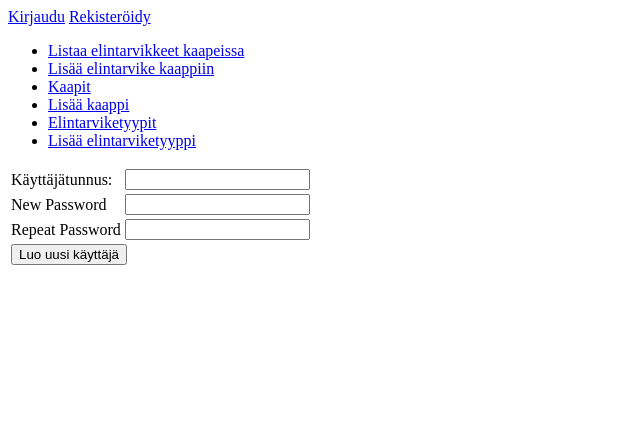
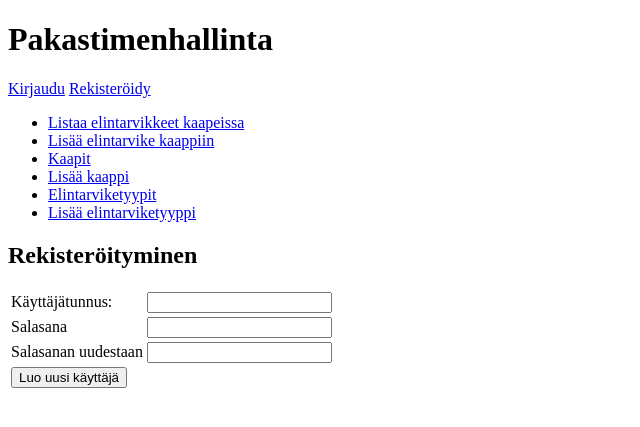
Before and after one commit to lukxsx/PakastimenHallinta, a Flask app: page /auth/uusikayttaja in a window 1280 px wide. Shown: the top 427 px of the page, without its empty margins (0-640 px from the left). Run offline with Flask 2, Linux system fonts and the light colour scheme.

Commit message:
käyttöliittymän ja kirjautumisen parantelua

```diff
--- a/application/auth/forms.py
+++ b/application/auth/forms.py
@@ -12,8 +12,8 @@ class LoginForm(FlaskForm):
 
 class CreateAccount(FlaskForm):
     tunnus = StringField("Käyttäjätunnus: ", [validators.InputRequired()])
-    salasana = PasswordField('New Password', [validators.InputRequired(), validators.EqualTo('varmistus', message='Salasanat eivät täsmää!')])
-    varmistus = PasswordField('Repeat Password')
+    salasana = PasswordField('Salasana', [validators.InputRequired(), validators.EqualTo('varmistus', message='Salasanat eivät täsmää!')])
+    varmistus = PasswordField('Salasanan uudestaan')
 
     class Meta:
         csrf = False
--- a/application/elintarvike/views.py
+++ b/application/elintarvike/views.py
@@ -6,6 +6,7 @@ from application.elintarvike.forms import ElintarvikeForm
 
 
 @app.route("/elintarvikkeet", methods=["GET"])
+@login_required
 def elintarvike_listaus():
     return render_template("elintarvikkeet/listaa.html", elintarvikkeet=Elintarvike.query.all())
 
--- a/application/kaappi/views.py
+++ b/application/kaappi/views.py
@@ -6,6 +6,7 @@ from application.kaappi.forms import KaappiForm
 
 
 @app.route("/kaapit", methods=["GET"])
+@login_required
 def kaappi_listaus():
     return render_template("kaapit/listaa.html", kaapit=Kaappi.query.all())
 
--- a/application/templates/auth/createaccount.html
+++ b/application/templates/auth/createaccount.html
@@ -3,6 +3,7 @@
 {% block body %}
 {{ error }}
 <form method="POST" action="{{ url_for('kayttajan_luonti') }}">
+    <h2>Rekisteröityminen</h2>
     <table>
         <tr>
             <td>
--- a/application/templates/auth/loginform.html
+++ b/application/templates/auth/loginform.html
@@ -3,6 +3,7 @@
 {% block body %}
 {{ error }}
 <form method="POST" action="{{ url_for('kirjautuminen') }}">
+    <h2>Kirjaudu sisään</h2>
     <table>
         <tr>
             <td>
--- a/application/templates/layout.html
+++ b/application/templates/layout.html
@@ -6,6 +6,8 @@
 </head>
 
 <body>
+<h1>Pakastimenhallinta</h1>
+
 {% if current_user.is_authenticated %}
 <p>Kirjautuneena sisään: {{ current_user.tunnus }}</p>
 <p><a href="{{ url_for('uloskirjautuminen') }}">Kirjaudu ulos</a></p>
```
